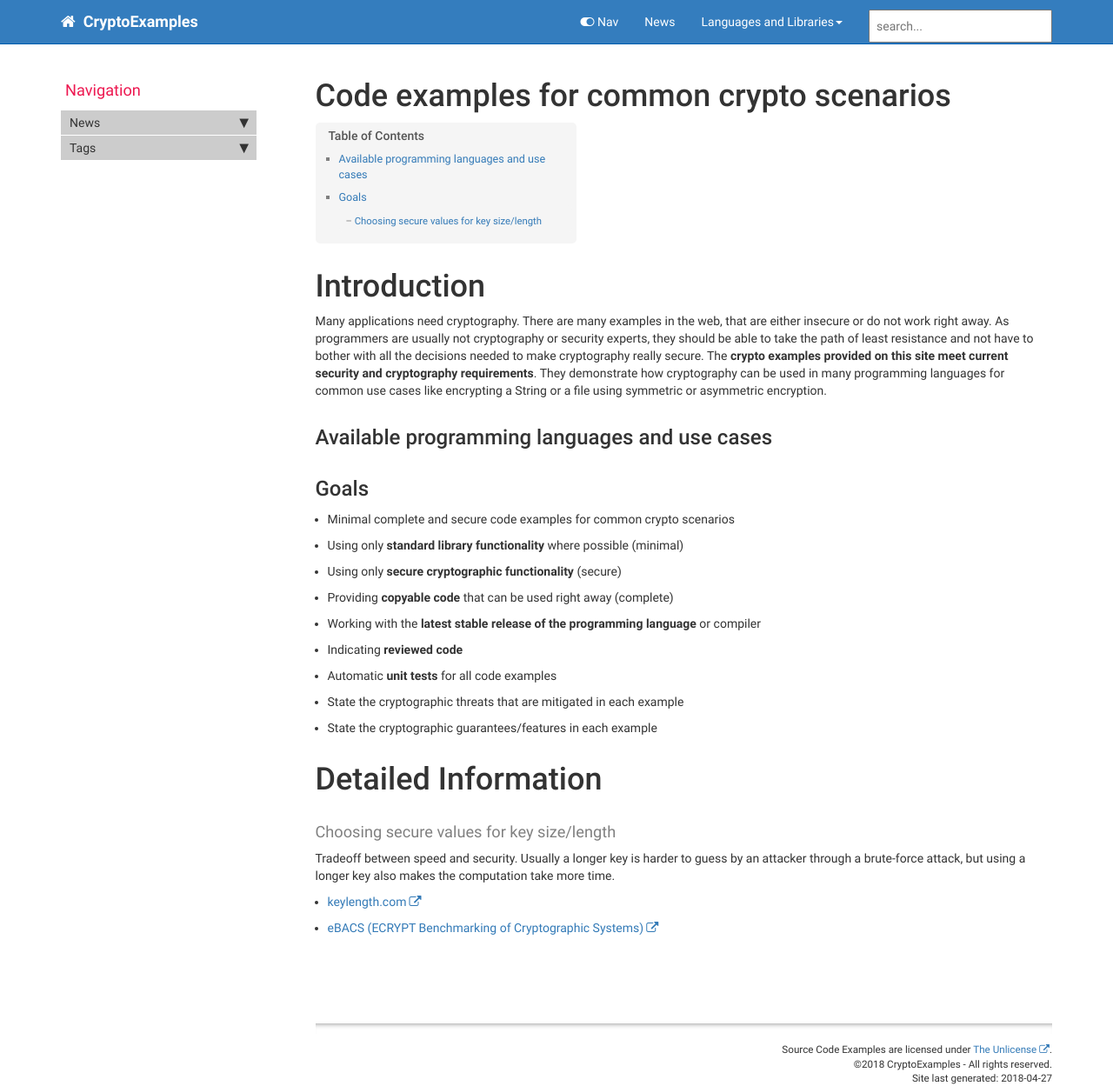
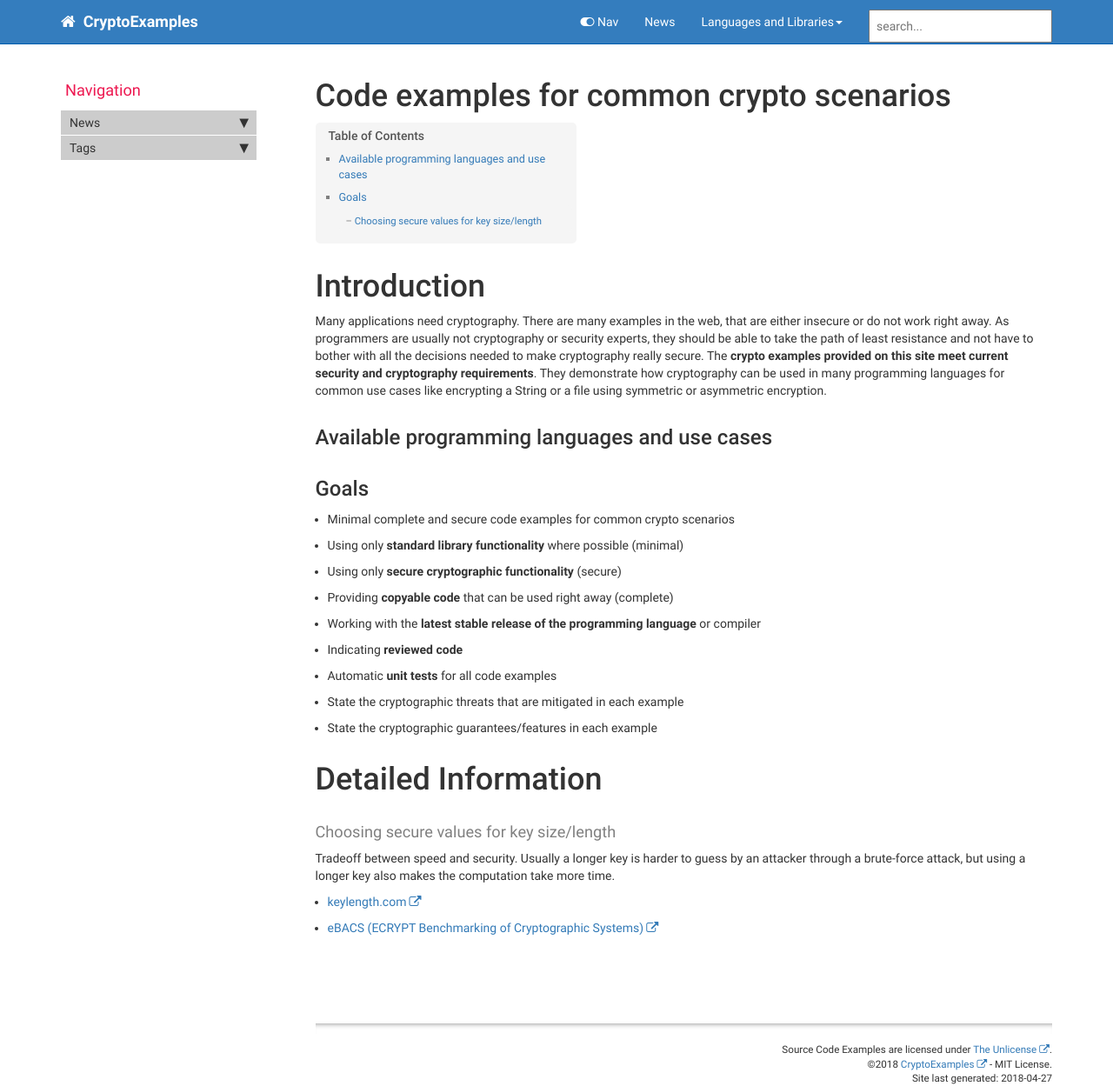
Before and after one commit to cryptoexamples/CryptoExamples, a Jekyll site: the page built from index.md, in a window 1280 px wide. Shown: the whole page at 87% size. Built offline with Jekyll 4.4.1, drawn with Linux system fonts in a browser that asks for light colours; nearby versions of some CDN libraries; comment, search, counter and statistics services are not loaded.

Commit message:
Update footer.html

```diff
--- a/_includes/footer.html
+++ b/_includes/footer.html
@@ -2,8 +2,8 @@
             <div class="row">
                 <div class="col-lg-12 footer">
                 Source Code Examples are licensed under <a href="https://unlicense.org/" target="_blank">The Unlicense</a>.<br />
-                &copy;{{ site.time | date: "%Y"  }} {{site.company_name}} - All rights reserved. <br />
-{% if page.last_updated %}<span>Page last updated:</span> {{page.last_updated}}<br/>{% endif %} Site last generated: {{ site.time | date: "%Y-%m-%d"  }} <br />
+                &copy;{{ site.time | date: "%Y"  }} <a href="https://github.com/cryptoexamples" target="_blank">{{site.company_name}}</a> - MIT License.<br />
+{% if page.last_updated %}<span>Page last updated:</span> {{page.last_updated}}<br/>{% endif %} Site last generated: {{ site.time | date: "%Y-%m-%d"  }}<br />
 <!--<p><img src="{{ "images/company_logo.png" }}" alt="Company logo"/></p>-->
                 </div>
             </div>
```
